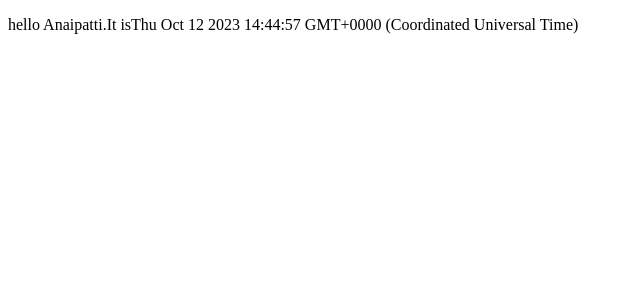
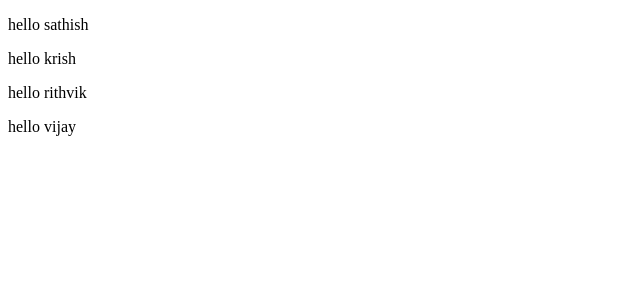
Before and after one commit to grp0060078/react, a React (Vite) app: page / in a window 1280 px wide. Shown: the top 300 px of the page, without its empty margins (0-640 px from the left). Built offline with nearby package versions, Linux system fonts and the light colour scheme.

Commit message:
names added

```diff
--- a/src/App.jsx
+++ b/src/App.jsx
@@ -1,9 +1,25 @@
-function App() {
-  const now =new Date()
+function Hello(props) {
+
 
   return (
 
-    <p>hello Anaipatti.It is{now.toString()} </p>
+    <p>hello {props.username}</p>
   )
 }
+function App () {
+  let user1 = 'sathish'
+  let user2 = 'krish'
+  let user3 = 'rithvik'
+  let user4 = 'vijay'
+  return (
+   <div>
+  <Hello username={user1}/>
+  <Hello username={user2}/>
+  <Hello username={user3}/>
+  <Hello username={user4}/>
+  </div>
+
+  )
+}
+
 export default App;
```
